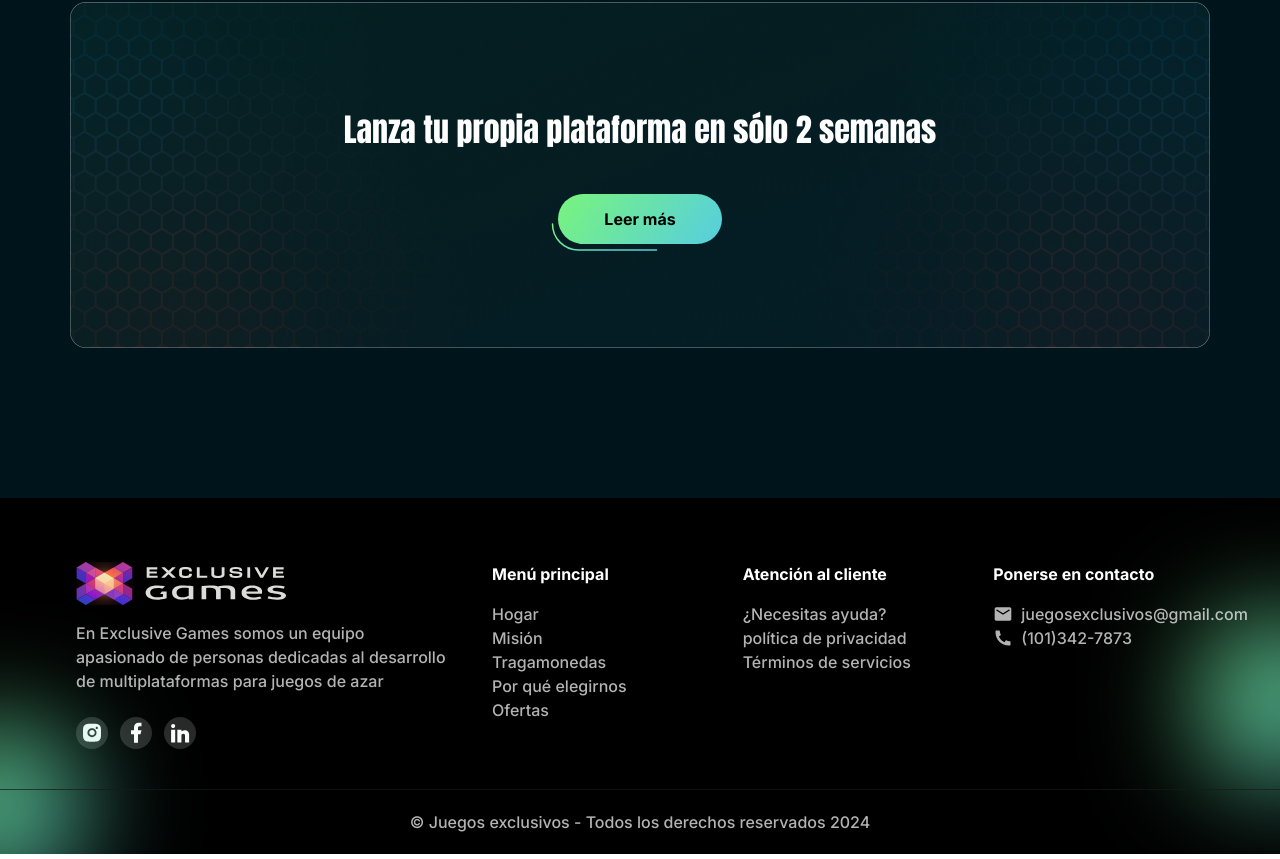
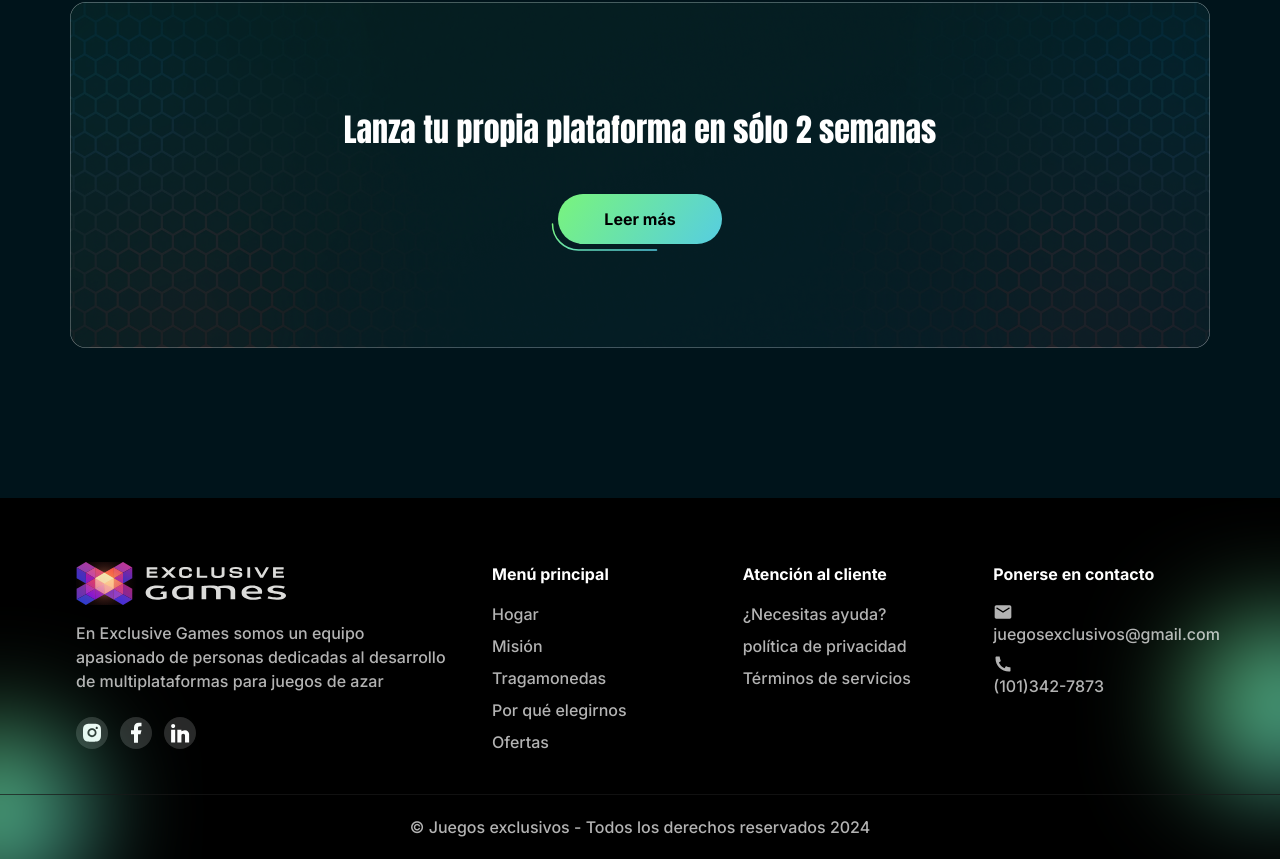
Before and after one commit to radialcoderavipoonia/exclusive-game-practice, a Next.js app: page / in a window 1280 px wide. Shown: the part 10934-11793 px from the top of the page. Built offline with nearby package versions, Linux system fonts and the light colour scheme.

Commit message:
area label giver

```diff
--- a/src/components/common/BackToTop.jsx
+++ b/src/components/common/BackToTop.jsx
@@ -27,7 +27,7 @@ const BackToTopButton = () => {
   };
 
   return (
-    <button
+    <button aria-label="back to top"
       className={`${
         isVisible ? "opacity-100" : "opacity-0"
       } fixed md:bottom-4 md:right-4 bottom-2 right-2 bg-gable-green backtotop_animation hover:shadow-back-to-top transition-all duration-200  ease-in-out text-white md:p-2 rounded-full  z-50`}
--- a/src/components/common/CustomButton.jsx
+++ b/src/components/common/CustomButton.jsx
@@ -7,7 +7,7 @@ const CommonButton = (props) => {
   return (
     <div className=" relative group">
       {/* Button element */}
-      <button
+      <button aria-label={content}
         className={`font-inter font-bold lg:text-base text-sm bg-transparent whitespace-nowrap text-white border-white border rounded-[41px] p-[13px_46px] relative z-10 `}
       >
         {content} {/* Displaying the content */}
--- a/src/components/common/CustomButtonGradient.jsx
+++ b/src/components/common/CustomButtonGradient.jsx
@@ -9,6 +9,7 @@ const CommonButtonGradient = (props) => {
     <div className=" relative group">
       {/* Button element with gradient background */}
       <button
+        aria-label={content}
         className={`font-inter font-bold lg:text-base text-sm whitespace-nowrap bg-[linear-gradient(306.99deg,_#51c8ef_-13.72%,_#7af57a_102.02%)] text-black  rounded-[41px] p-[13px_46px] relative z-10 `}
       >
         {content} {/* Displaying the content */}
--- a/src/components/common/Helper.jsx
+++ b/src/components/common/Helper.jsx
@@ -26,11 +26,11 @@ import casinoCity from "../../../public/assets/images/eligieron/casino_city.webp
 import freeSpin from "../../../public/assets/images/eligieron/giros.webp";
 
 export const navLink = [
-  { tittle: "Hogar", path: "#home" },
-  { tittle: "Misión", path: "#mission" },
-  { tittle: "Tragamonedas", path: "#slots" },
-  { tittle: "Por qué elegirnos", path: "#choose" },
-  { tittle: "Ofertas", path: "#offer" },
+  { title: "Hogar", path: "#home" },
+  { title: "Misión", path: "#mission" },
+  { title: "Tragamonedas", path: "#slots" },
+  { title: "Por qué elegirnos", path: "#choose" },
+  { title: "Ofertas", path: "#offer" },
 ];
 export const marcaCard = [
   {
--- a/src/components/home/Footer.jsx
+++ b/src/components/home/Footer.jsx
@@ -33,6 +33,7 @@ const Footer = () => {
             <div className="flex gap-3 items-center">
               {footerIcon.map((value, index) => (
                 <Link
+                  aria-label={value.icon}
                   href={value.url}
                   target="_blank"
                   rel="noopener noreferrer"
@@ -54,19 +55,21 @@ const Footer = () => {
                 <li className=" font-inter font-bold lg:text-base text-sm text-white mb-2">
                   {value.tittle}
                 </li>
-                <li>
-                  {value.link.map((subValue, subIndex) => (
+
+                {value.link.map((subValue, subIndex) => (
+                  <li
+                    key={subIndex}
+                    className="flex items-center gap-2 opacity-70 text-white font-medium lg:text-base text-sm hover:opacity-100 duration-100 ease-in-out transition-all"
+                  >
                     <Link
+                      aria-label={subValue.content}
                       href={subValue.path}
                       rel="noopener noreferrer"
-                      key={subIndex}
                     >
-                      <li className="flex items-center gap-2 opacity-70 text-white font-medium lg:text-base text-sm hover:opacity-100 duration-100 ease-in-out transition-all">
-                        {subValue.icon} {subValue.content}
-                      </li>
+                      {subValue.icon} {subValue.content}
                     </Link>
-                  ))}
-                </li>
+                  </li>
+                ))}
               </ul>
             ))}
           </div>
--- a/src/components/home/NavBar.jsx
+++ b/src/components/home/NavBar.jsx
@@ -38,10 +38,11 @@ const NavBar = () => {
             return (
               <li key={index}>
                 <Link
+                  aria-label={link.title}
                   className="text-white font-inter font-medium text-base opacity-75 hover:opacity-100 transition-all ease-in-out duration-300"
                   href={link.path}
                 >
-                  {link.tittle}
+                  {link.title}
                 </Link>
               </li>
             );
@@ -58,6 +59,7 @@ const NavBar = () => {
         </div>
         {/* Hamburger menu for mobile */}
         <button
+          aria-label="menu icon"
           className="block lg:hidden text-white text-3xl"
           onClick={sidebarHandler}
         >
@@ -80,6 +82,7 @@ const NavBar = () => {
         <div className="p-4 h-screen flex justify-center items-center flex-col">
           {/* Close button for mobile */}
           <button
+            aria-label="cross icon"
             className="text-white text-3xl absolute top-4 sm:end-10 end-5 z-40"
             onClick={sidebarHandler}
           >
@@ -91,11 +94,12 @@ const NavBar = () => {
               return (
                 <li key={index}>
                   <Link
+                    aria-label={link.title}
                     className="text-white font-inter font-medium text-base opacity-75 hover:opacity-100 transition-all ease-in-out duration-300"
                     href={link.path}
                     onClick={sidebarHandler}
                   >
-                    {link.tittle}
+                    {link.title}
                   </Link>
                 </li>
               );
```
